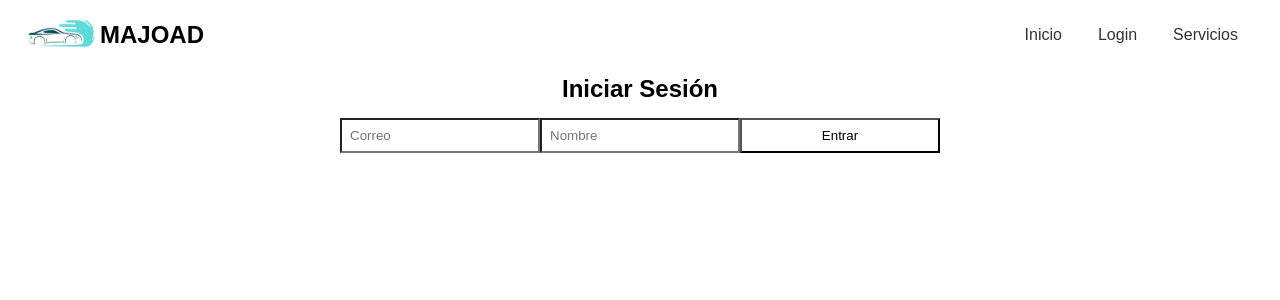
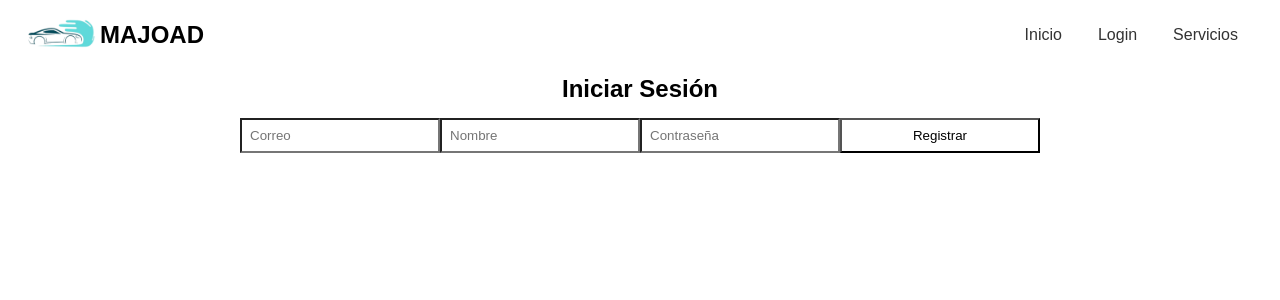
Before and after one commit to Josmeiry/Proyect-FFB-PCarWash, a Vue app: page /login in a window 1280 px wide. Shown: the top 300 px of the page. Built offline with nearby package versions, Linux system fonts and the light colour scheme.

Commit message:
segunda actualizacion

```diff
--- a/src/Loggin.vue
+++ b/src/Loggin.vue
@@ -5,7 +5,8 @@
     <form @submit.prevent="iniciarSesion">
       <input v-model="correo" type="email" placeholder="Correo" required />
       <input v-model="nombre" type="text" placeholder="Nombre" required />
-      <button type="submit">Entrar</button>
+      <input v-model="contrasena" type="password" placeholder="Contraseña" />
+      <button @click="registrarUsuario">Registrar</button>
     </form>
 
     <p v-if="mensaje" class="msg">{{ mensaje }}</p>
@@ -18,6 +19,7 @@ import axios from "axios";
 
 const nombre = ref("");
 const correo = ref("");
+const contrasena = ref("");
 const mensaje = ref("");
 
 const API_URL = "http://localhost:2629/Usuario";
@@ -26,7 +28,8 @@ const iniciarSesion = async () => {
   try {
     const res = await axios.post(API_URL, {
       nombre: nombre.value,
-      correo: correo.value
+      correo: correo.value,
+      contrasena: contrasena.value
     });
 
     mensaje.value = res.data.mensaje;
@@ -35,6 +38,7 @@ const iniciarSesion = async () => {
     // Limpiar inputs si quieres
     nombre.value = "";
     correo.value = "";
+    contrasena.value = "";
   } catch (err) {
     console.error("Error al iniciar sesión:", err);
     mensaje.value = "❌ No se pudo iniciar sesión";
```
